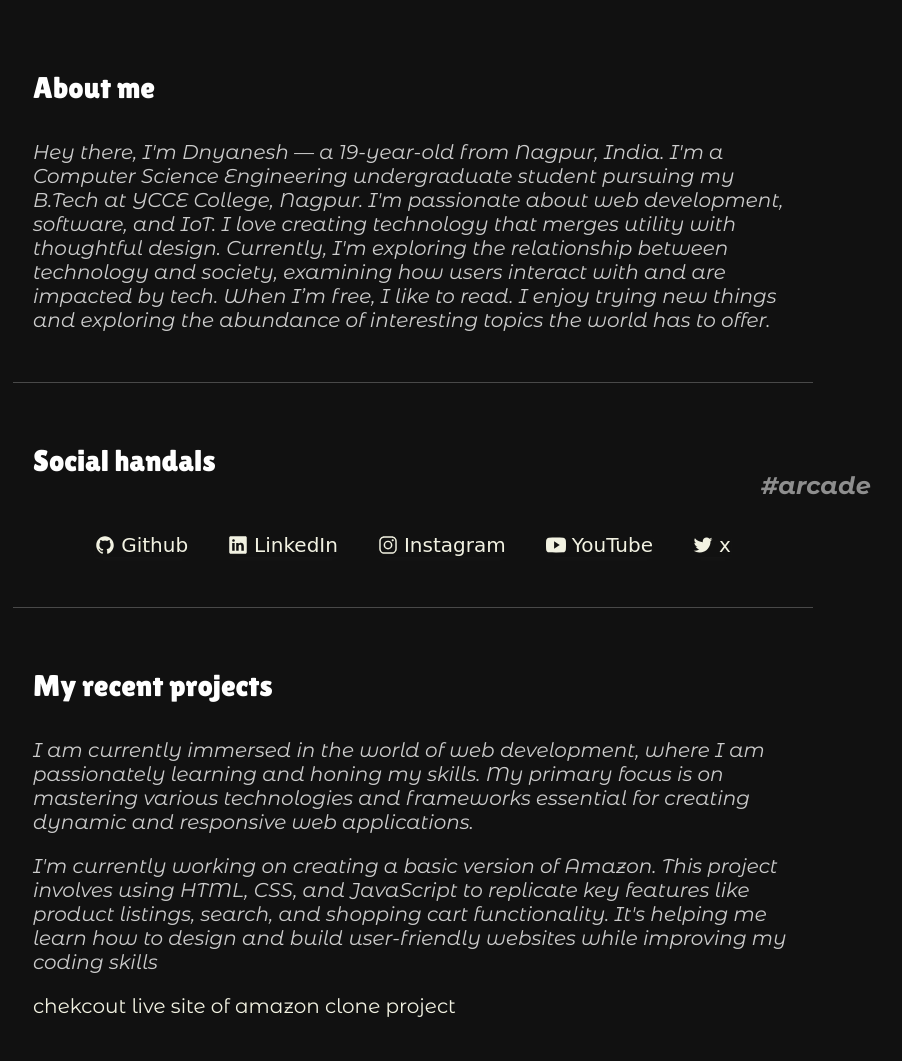
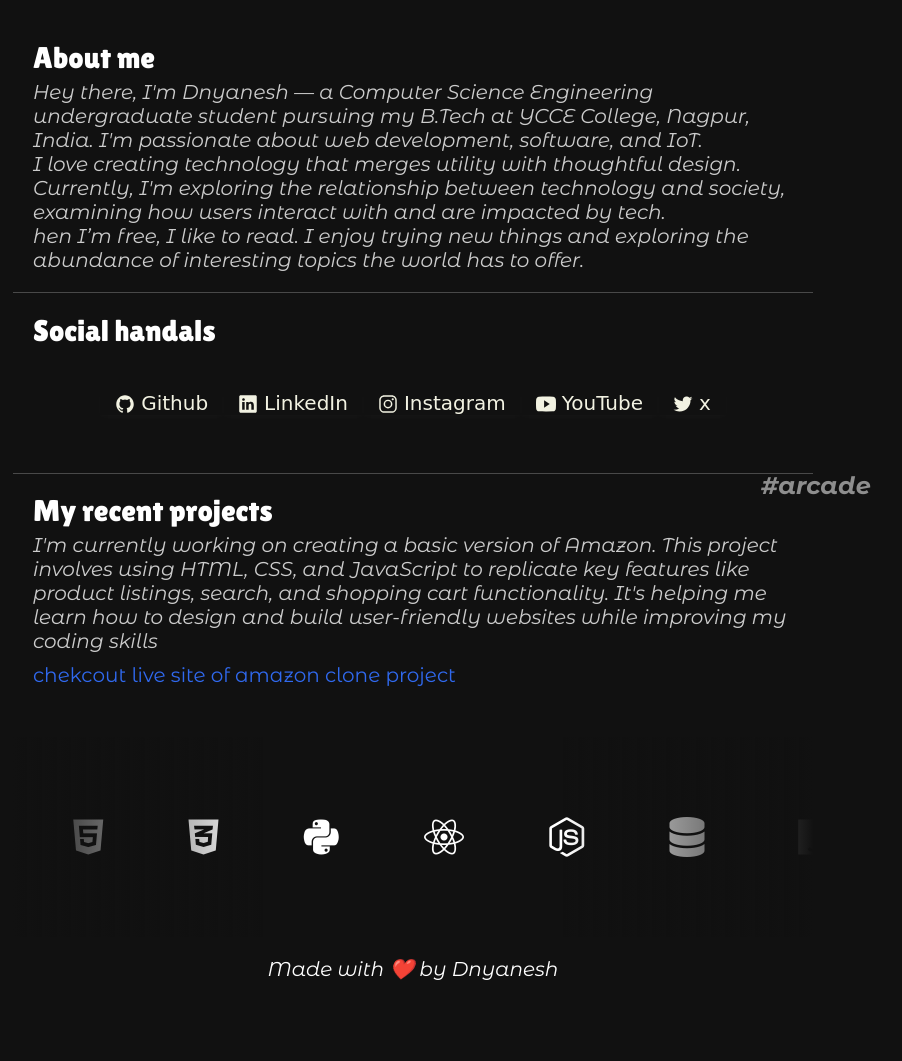
Before and after one commit to Dnyaneshpise/me, a plain HTML site: page index.html in a window 1280 px wide. Shown: the top 1061 px of the page, without its empty margins (227-1129 px from the left). After the commit the page ends 1001 px from the top, so only its background shows below. Drawn offline with nearby package versions, Linux system fonts and the light colour scheme; a web font is replaced by a local one.

Commit message:
done adding sliding logos of tech icons

```diff
--- /dev/null
+++ b/app.js
@@ -0,0 +1,13 @@
+document.addEventListener("DOMContentLoaded", function() {
+  var textElement = document.getElementById("randomText");
+  function updatePosition() {
+    var randomX = Math.floor(Math.random() * (window.innerWidth - textElement.offsetWidth));
+    var randomY = Math.floor(Math.random() * (window.innerHeight - textElement.offsetHeight));
+    textElement.style.left = randomX + "px";
+    textElement.style.top = randomY + "px";
+  }
+  updatePosition();
+  setInterval(function() {
+    updatePosition();
+  }, 5000);
+});
--- a/index.html
+++ b/index.html
@@ -9,6 +9,7 @@
   <link rel="preconnect" href="https://fonts.googleapis.com">
   <link rel="preconnect" href="https://fonts.gstatic.com" crossorigin>
   <link href="https://fonts.googleapis.com/css2?family=Lilita+One&family=Montserrat+Alternates:ital,wght@0,100;0,200;0,300;0,400;0,500;0,600;0,700;0,800;0,900;1,100;1,200;1,300;1,400;1,500;1,600;1,700;1,800;1,900&family=Playwrite+NG+Modern:wght@100..400&display=swap" rel="stylesheet">
+  <link rel="stylesheet" href="https://cdnjs.cloudflare.com/ajax/libs/font-awesome/6.0.0-beta3/css/all.min.css">
 </head>
 
 <body>
@@ -16,7 +17,9 @@
     <section class="myInfo">
       <h3>About me</h3>
       <p>
-        Hey there, I'm Dnyanesh — a 19-year-old from Nagpur, India. I'm a Computer Science Engineering undergraduate student pursuing my B.Tech at YCCE College, Nagpur. I'm passionate about web development, software, and IoT. I love creating technology that merges utility with thoughtful design. Currently, I'm exploring the relationship between technology and society, examining how users interact with and are impacted by tech. When I’m free, I like to read. I enjoy trying new things and exploring the abundance of interesting topics the world has to offer.
+        Hey there, I'm Dnyanesh — a Computer Science Engineering undergraduate student pursuing my B.Tech at YCCE College, Nagpur, India. I'm passionate about web development, software, and IoT. <p> I love creating technology that merges utility with thoughtful design. Currently, I'm exploring the relationship between technology and society, examining how users interact with and are impacted by tech. <p>hen I’m free, I like to read. I enjoy trying new things and exploring the abundance of interesting topics the world has to offer.
+        </p>
+      </p>
       </p>
     </section>
     <hr>
@@ -47,38 +50,53 @@
     <section class="workInfo">
       <h3>My recent projects</h3>
       <p>
-        I am currently immersed in the world of web development, where I am passionately learning and honing my skills. My primary focus is on mastering various technologies and frameworks essential for creating dynamic and responsive web applications.
-      </p>
-      <p>
         I'm currently working on creating a basic version of Amazon. This project involves using HTML, CSS, and JavaScript to replicate key features like product listings, search, and shopping cart functionality. It's helping me learn how to design and build user-friendly websites while improving my coding skills
-      </p>
-      <p>
-        <a href="https://dnyaneshpise.github.io/WebDevPracticum/amazon-clone/" target="_blank">
-          chekcout live site of amazon clone project
-        </a>
+        <p>
+          <a href="https://dnyaneshpise.github.io/WebDevPracticum/amazon-clone/" target="_blank">
+            chekcout live site of amazon clone project
+          </a>
+        </p>
       </p>
     </section>
   </div>
-
+<div class="logos">
+  <div class="logos-slide">
+    <i class="fab fa-js"></i>
+    <i class="fab fa-html5"></i>
+    <i class="fab fa-css3-alt"></i>
+    <i class="fab fa-python"></i>
+    <i class="fab fa-react"></i>
+    <i class="fab fa-node-js"></i>
+    <i class="fas fa-database"></i>
+    <i class="fas fa-microchip"></i>
+    <i class="fab fa-git-alt"></i>
+    <i class="fab fa-github"></i>
+    <i class="fab fa-java"></i>
+    <i class="fab fa-docker"></i>
+    <i class="fab fa-kubernetes"></i>
+  </div>
+  <div class="logos-slide">
+    <i class="fab fa-js"></i>
+    <i class="fab fa-html5"></i>
+    <i class="fab fa-css3-alt"></i>
+    <i class="fab fa-python"></i>
+    <i class="fab fa-react"></i>
+    <i class="fab fa-node-js"></i>
+    <i class="fas fa-database"></i>
+    <i class="fas fa-microchip"></i>
+    <i class="fab fa-git-alt"></i>
+    <i class="fab fa-github"></i>
+    <i class="fab fa-java"></i>
+    <i class="fab fa-docker"></i>
+    <i class="fab fa-kubernetes"></i>
+  </div>
+</div>
   <div class="footer">Made with ❤️ by Dnyanesh</div>
   <div id="randomText">#arcade</div>
   <script type="module" src="https://unpkg.com/ionicons@7.1.0/dist/ionicons/ionicons.esm.js"></script>
   <script nomodule src="https://unpkg.com/ionicons@7.1.0/dist/ionicons/ionicons.js"></script>
-  <script>
-    document.addEventListener("DOMContentLoaded", function() {
-      var textElement = document.getElementById("randomText");
-      function updatePosition() {
-        var randomX = Math.floor(Math.random() * (window.innerWidth - textElement.offsetWidth));
-        var randomY = Math.floor(Math.random() * (window.innerHeight - textElement.offsetHeight));
-        textElement.style.left = randomX + "px";
-        textElement.style.top = randomY + "px";
-      }
-      updatePosition();
-      setInterval(function() {
-        updatePosition();
-      }, 5000);
-    });
-  </script>
+  <script src="app.js"></script>
+
 </body>
 
 </html>
--- a/styles.css
+++ b/styles.css
@@ -1,3 +1,8 @@
+*{
+  margin: 0;
+  padding: 0;
+  /* box-sizing: border-box; */
+}
 body {
   font-family: "Lilita One", sans-serif;
   font-weight: 400;
@@ -20,18 +25,21 @@ div {
   display: flex;
   justify-content: center;
   align-items: center;
+  min-height: 60px;
 }
 .socialInfo a {
   display: flex;
   align-items: center;
-  margin: 0 20px; /* Spacing between links */
-
+  margin: 0 10px;
+  padding: 0 15px;
+  background-color: transparent;
   box-shadow: 0 2px 4px rgba(255, 240, 240, 0.019);
   transition: box-shadow 0.3s ease-in-out;
 }
 .socialInfo a:hover {
   text-decoration:none;
-  box-shadow: 0 5px 10px rgba(255, 255, 255, 0.2); /* Increase shadow on hover */
+  border-radius: 10px;
+  box-shadow:0 1px 20px rgba(12, 220, 231, 0.753) inset;
 }
 section {
   padding: 20px;
@@ -73,7 +81,7 @@ ion-icon {
 
 hr {
   border: 0;
-  height: 1px;
+  height: 0.5px;
   background: #494949;
 }
 
@@ -85,6 +93,7 @@ hr {
 .workInfo a{
   font-family: "Montserrat Alternates";
   font-weight: normal;
+  color: rgb(48, 105, 238);
 }
 
 #randomText {
@@ -94,16 +103,53 @@ hr {
   font-weight: bold;
   background-color: transparent;
 }
+@keyframes slide {
+  from{
+    transform: translateX(0);
+  }to {
+    transform: translateX(-100%);
+  }
+}
+.logos {
+  overflow: hidden;
+  white-space: nowrap;
+  padding: 60px 0;
+  background-color: #111111;
+  position: relative;
+}
+.logos:before,.logos:after{
+  position: absolute;
+  top: 0;
+  width: 250px;
+  height: 100%;
+  content: " ";
+  z-index: 2;
+}
+.logos:before{
+  left: 0;
+  background:linear-gradient(to left,rgba(255, 255, 255, 0),#111111);
 
-@media screen and (max-width: 600px) {
-  .socialInfo div {
-      flex-direction: column; /* Stack links vertically */
-      align-items: flex-start; /* Center-align items horizontally */
-  }
+}
+.logos:after{
+  right: 0;
+  background:linear-gradient(to right,rgb(255,255,255,0),#111111);
 
-  .socialInfo a {
+}
+.logos:hover .logos-slide{
+  animation-play-state: paused;
+}
+.logos-slide {
+  display: inline-block;
+  animation: 35s slide infinite linear;
+}
+.logos-slide i {
+  color: white;
+  font-size: 40px;
+  margin: 0 40px;
+}
+
+.socialInfo a {
       display: block; /* Ensure links take full width */
       margin: 10px 0; /* Add vertical margin between links */
       font-size: 20px;
   }
-}
```
